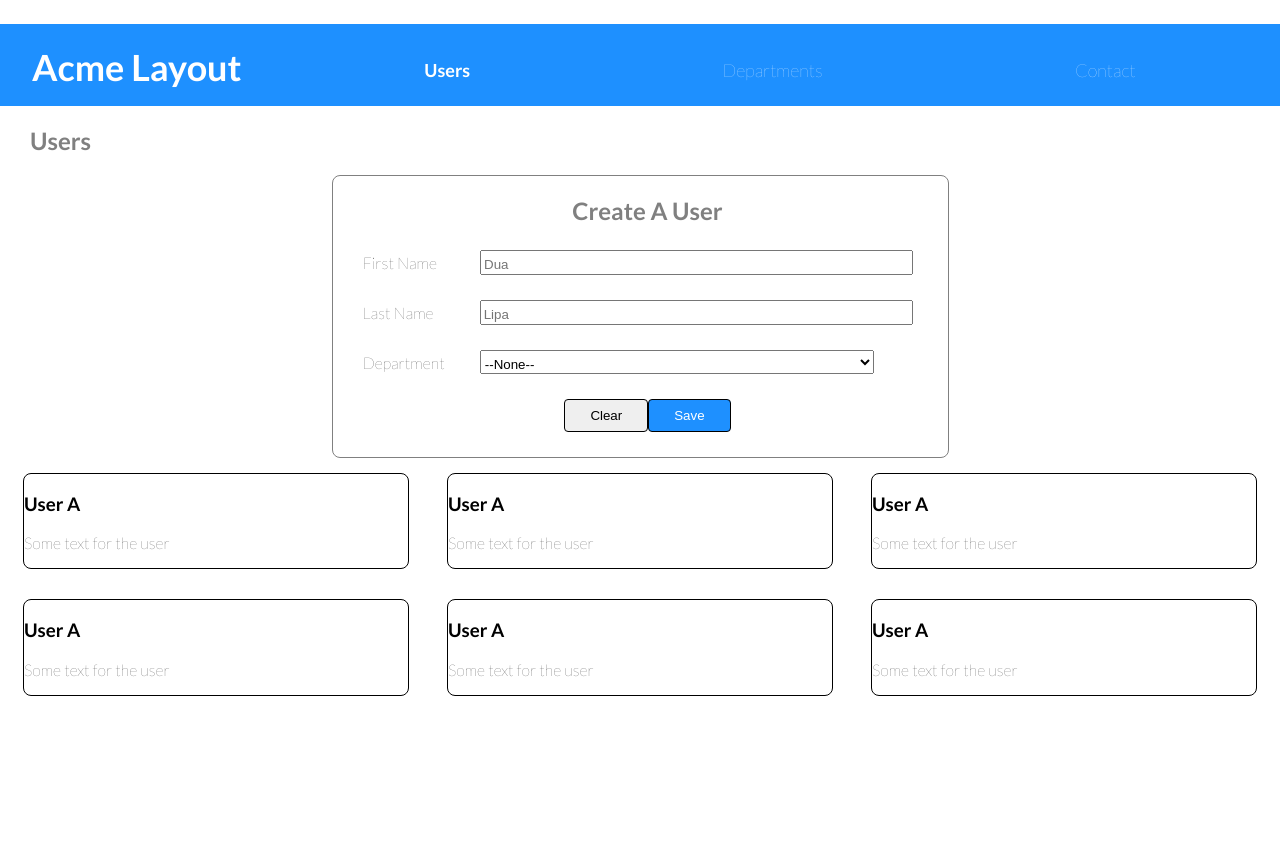
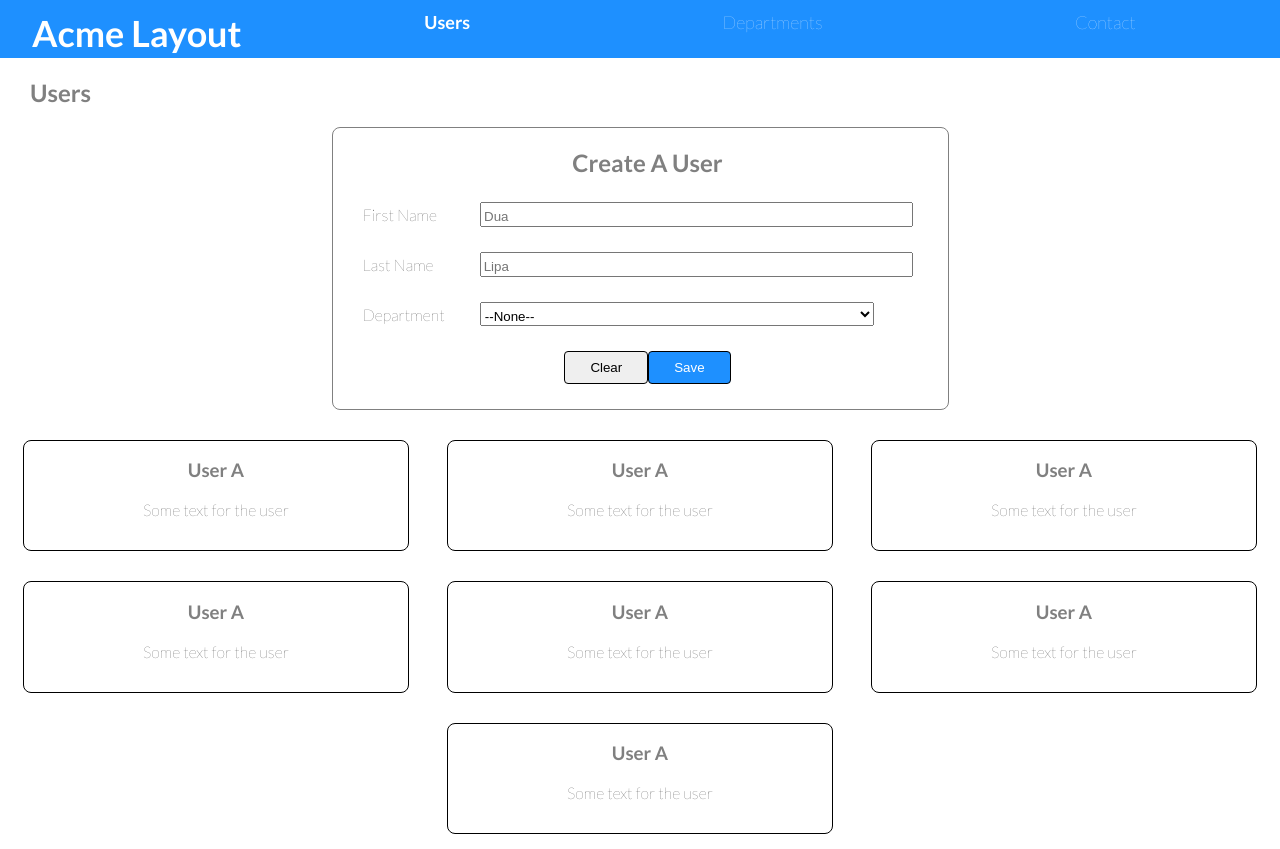
Before and after one commit to codeNerdKelly/acme-flex-box, a plain HTML site: page index.html in a window 1280 px wide. Shown: the top 849 px of the page. Before the commit the page ends 800 px from the top, so only its background shows below. Drawn offline with Linux system fonts and the light colour scheme.

Commit message:
styling grid

```diff
--- a/index.html
+++ b/index.html
@@ -1,4 +1,5 @@
 <!DOCTYPE html>
+
 <html lang="en">
 <head>
     <meta charset="UTF-8">
@@ -14,7 +15,7 @@
 
     <header>
         <div class="logo">
-            <h1 class = "acme-logo">Acme Layout</h1>
+            <a href ="#" class = "acme-logo">Acme Layout</a>
         </div>
         <nav class = "menu">
 
@@ -33,10 +34,12 @@
             <label for = "first-name">First Name</label>
             <input type = "text" name = "first-name" placeholder = "Dua" id = "first"/>
             </div>
+
             <div class="create-user-form">
             <label for = "last-name">Last Name</label>
             <input type = "text" name = "last-name" placeholder = "Lipa" id = "last"/>
             </div>
+
             <div class="create-user-form">
             <label for = "department">Department</label>
             <select name = "dept" id = "dept-select">
@@ -46,6 +49,7 @@
                 <option value = "Engineering">Engineering</option>
             </select>
             </div>
+
             <div class="btn">
                 <a class="clear-btn-link" href = "#" role = "button">
                 <button type = "button" class = "clear" value = "Clear" id="clear-btn">Clear</button>
@@ -82,6 +86,10 @@
                 <h3>User A</h3>
                 <p>Some text for the user</p>
             </div>
+            <div class="user-card">
+                <h3>User A</h3>
+                <p>Some text for the user</p>
+            </div>
     </div>
 
 </body>
--- a/styles.css
+++ b/styles.css
@@ -9,12 +9,14 @@ header {
     padding: 0 2rem;
 }
 
-h1 {
+.acme-logo {
     color: white;
     position: relative;
     font-size: 36px;
-    top: 25px;
+    top: 15px;
     line-height: 100%;
+    text-decoration: none;
+    font-weight: bold;
 }
 
 h2{
@@ -134,6 +136,7 @@ button {
     flex-wrap: wrap;
     flex-direction: row;
     justify-content: space-evenly;
+    margin-top: 15px;
 
 
 }
@@ -144,4 +147,13 @@ button {
    flex: 0 0 30%;
    margin: 15px 15px;
    width: 100px;
+   text-align: center;
+
+   padding-bottom: 15px;
 }
+
+.user-card h3 {
+    text-align: center;
+    color: gray;
+
+}
```
Lines whose indentation alone changed are shown as unchanged.
